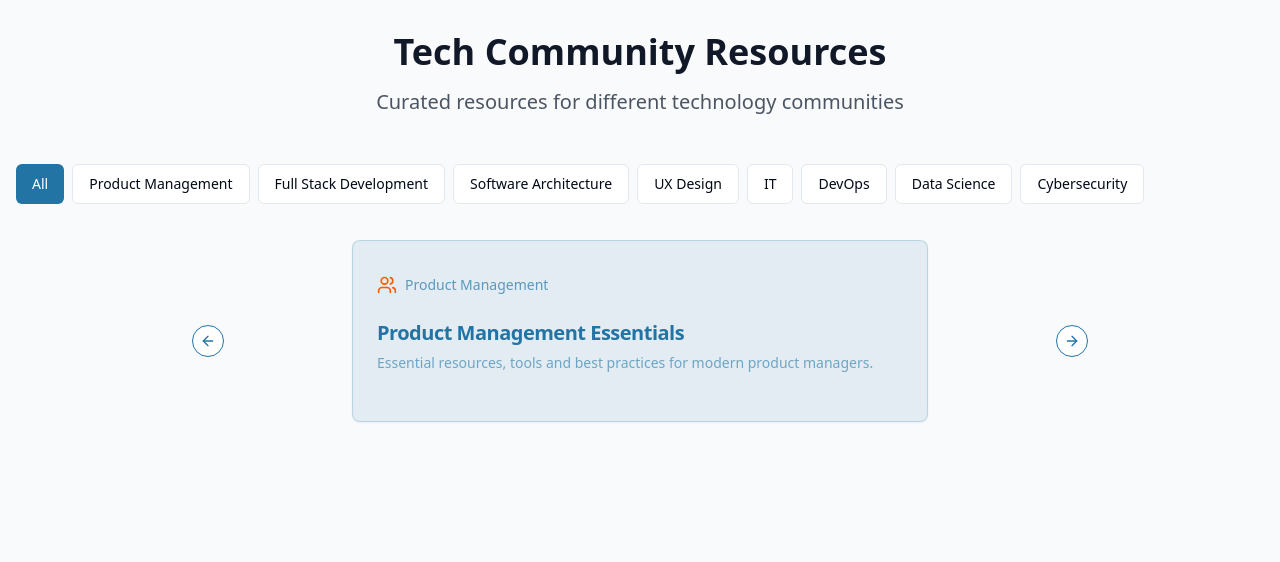
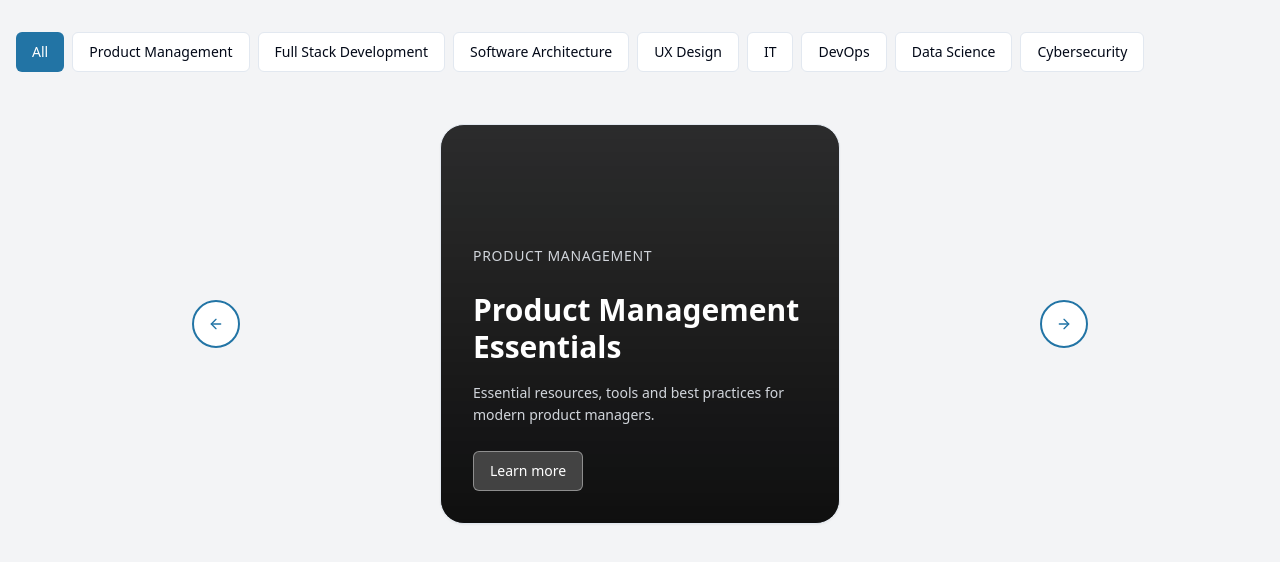
Before and after one commit to KayDyshay/community-resource-cards, a React (Vite) app: page / in a window 1280 px wide. Shown: the top 562 px of the page. Built offline with nearby package versions, Linux system fonts and the light colour scheme.

Commit message:
Fix: Update page and card styling
Make the page and cards look like the attached image, and make the cards square.

```diff
--- a/src/components/ResourceCard.tsx
+++ b/src/components/ResourceCard.tsx
@@ -1,12 +1,10 @@
 
 import { cn } from "@/lib/utils";
-import { Heart, LucideIcon, Share2 } from "lucide-react";
+import { LucideIcon } from "lucide-react";
 import {
   Card,
   CardContent,
-  CardDescription,
   CardHeader,
-  CardTitle,
 } from "@/components/ui/card";
 import { Button } from "@/components/ui/button";
 
@@ -20,55 +18,38 @@ interface ResourceCardProps {
 
 const ResourceCard = ({ title, description, category, Icon, className }: ResourceCardProps) => {
   return (
-    <Card className={cn(
+    <Card
+      className={cn(
         "group relative overflow-hidden",
-      "transition-all duration-300",
-      "hover:shadow-lg hover:-translate-y-1",
-      "backdrop-blur-sm bg-custom-blue/10 border border-custom-blue/20",
-      "text-custom-blue",
+        "transition-all duration-300 rounded-3xl",
+        "backdrop-blur-sm bg-black/70",
+        "text-white aspect-square",
         className
-    )}>
-      <CardHeader className="relative z-10">
-        <div className="flex items-center justify-between mb-2">
-          <div className="flex items-center gap-2">
-            <Icon className="w-5 h-5 text-custom-orange" />
-            <span className="text-sm font-medium text-custom-blue/70">
+      )}
+    >
+      <div className="absolute inset-0 bg-gradient-to-b from-black/40 to-black/80" />
+
+      <CardHeader className="relative z-10 h-full flex flex-col justify-end p-8">
+        <div className="space-y-6">
+          <span className="text-sm font-medium text-gray-300 uppercase tracking-wider">
             {category}
           </span>
+          <div className="space-y-4">
+            <h2 className="text-3xl font-bold leading-tight">
+              {title}
+            </h2>
+            <p className="text-gray-300 text-sm leading-relaxed">
+              {description}
+            </p>
           </div>
-          <div className="flex items-center gap-2">
           <Button
-              variant="ghost"
-              size="icon"
-              className="opacity-0 group-hover:opacity-100 transition-opacity text-custom-blue hover:text-custom-orange"
+            variant="outline"
+            className="mt-6 bg-white/20 border-white/40 text-white hover:bg-white/30"
           >
-              <Share2 className="w-4 h-4" />
-            </Button>
-            <Button
-              variant="ghost"
-              size="icon"
-              className="opacity-0 group-hover:opacity-100 transition-opacity text-custom-blue hover:text-custom-pink"
-            >
-              <Heart className="w-4 h-4" />
+            Learn more
           </Button>
         </div>
-        </div>
-        <CardTitle className="text-xl font-semibold text-custom-blue">{title}</CardTitle>
-        <CardDescription className="text-sm text-custom-blue/60">
-          {description}
-        </CardDescription>
       </CardHeader>
-      <CardContent>
-        <div
-          className="absolute inset-0
-          bg-gradient-to-br
-          from-custom-blue/5
-          to-custom-blue/10
-          opacity-0
-          group-hover:opacity-100
-          transition-opacity"
-        />
-      </CardContent>
     </Card>
   );
 };
--- a/src/pages/Index.tsx
+++ b/src/pages/Index.tsx
@@ -80,24 +80,17 @@ const Index = () => {
   );
 
   return (
-    <div className="min-h-screen bg-gray-50">
+    <div className="min-h-screen bg-gray-100">
       <div className="container mx-auto px-4 py-8">
-        <header className="text-center mb-12">
-          <h1 className="text-4xl font-bold mb-4 text-gray-900">
-            Tech Community Resources
-          </h1>
-          <p className="text-xl text-gray-600 max-w-2xl mx-auto">
-            Curated resources for different technology communities
-          </p>
+        <header className="mb-12">
+          <CategoryFilter
+            categories={categories}
+            activeCategory={activeCategory}
+            onCategoryChange={setActiveCategory}
+          />
         </header>
 
-        <CategoryFilter
-          categories={categories}
-          activeCategory={activeCategory}
-          onCategoryChange={setActiveCategory}
-        />
-
-        <div className="max-w-4xl mx-auto px-12">
+        <div className="max-w-3xl mx-auto">
           <Carousel
             opts={{
               align: "center",
@@ -111,14 +104,14 @@ const Index = () => {
                   <div className="p-1">
                     <ResourceCard
                       {...community}
-                      className="animate-fade-in mx-auto max-w-xl"
+                      className="animate-fade-in mx-auto aspect-square max-w-[400px]"
                     />
                   </div>
                 </CarouselItem>
               ))}
             </CarouselContent>
-            <CarouselPrevious className="border-custom-blue text-custom-blue hover:bg-custom-blue hover:text-white" />
-            <CarouselNext className="border-custom-blue text-custom-blue hover:bg-custom-blue hover:text-white" />
+            <CarouselPrevious className="hidden md:flex -left-16 h-12 w-12 border-2 border-custom-blue text-custom-blue hover:bg-custom-blue hover:text-white" />
+            <CarouselNext className="hidden md:flex -right-16 h-12 w-12 border-2 border-custom-blue text-custom-blue hover:bg-custom-blue hover:text-white" />
           </Carousel>
         </div>
       </div>
```
Lines whose indentation alone changed are shown as unchanged.
